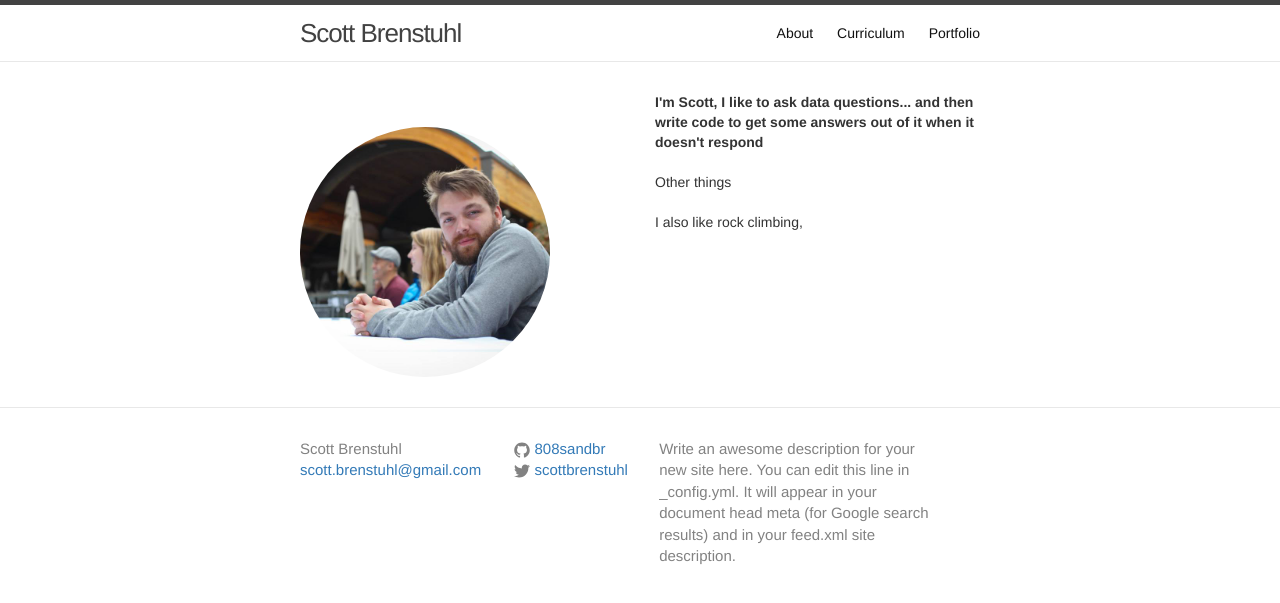
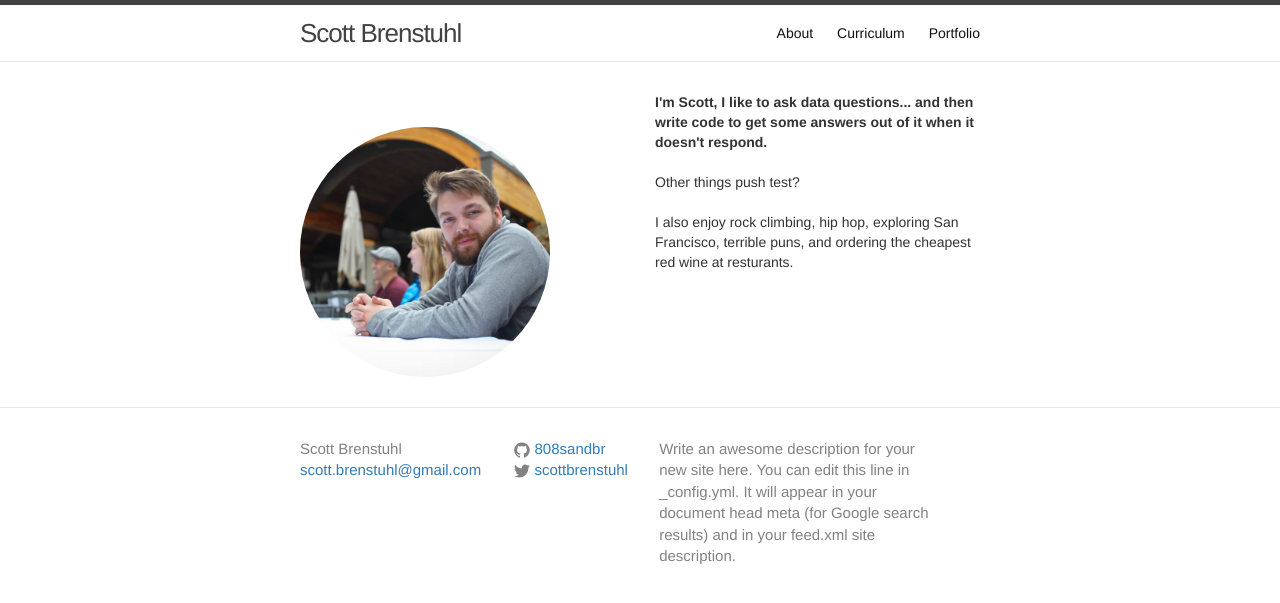
Before and after one commit to 808sAndBR/808sandbr.github.io, a Jekyll site: the page built from index.html, in a window 1280 px wide. Shown: the top 603 px of the page. Built offline with Jekyll 4.4.1, drawn with Linux system fonts in a browser that asks for light colours.

Commit message:
update bug test

```diff
--- a/index.html
+++ b/index.html
@@ -9,11 +9,11 @@ layout: default
   </div>
     <div class = "col-md-6">
       <p>
-        <strong>I'm Scott, I like to ask data questions... and then write code to get some answers out of it when it doesn't respond </strong>
+        <strong>I'm Scott, I like to ask data questions... and then write code to get some answers out of it when it doesn't respond.</strong>
         <br><br>
-        Other things
+        Other things push test?
         <br><br>
-        I also like rock climbing,
+        I also enjoy rock climbing, hip hop, exploring San Francisco, terrible puns, and ordering the cheapest red wine at resturants.
       </p>
     </div>
   </div>
```
Also changed, not shown: 1 other file.
